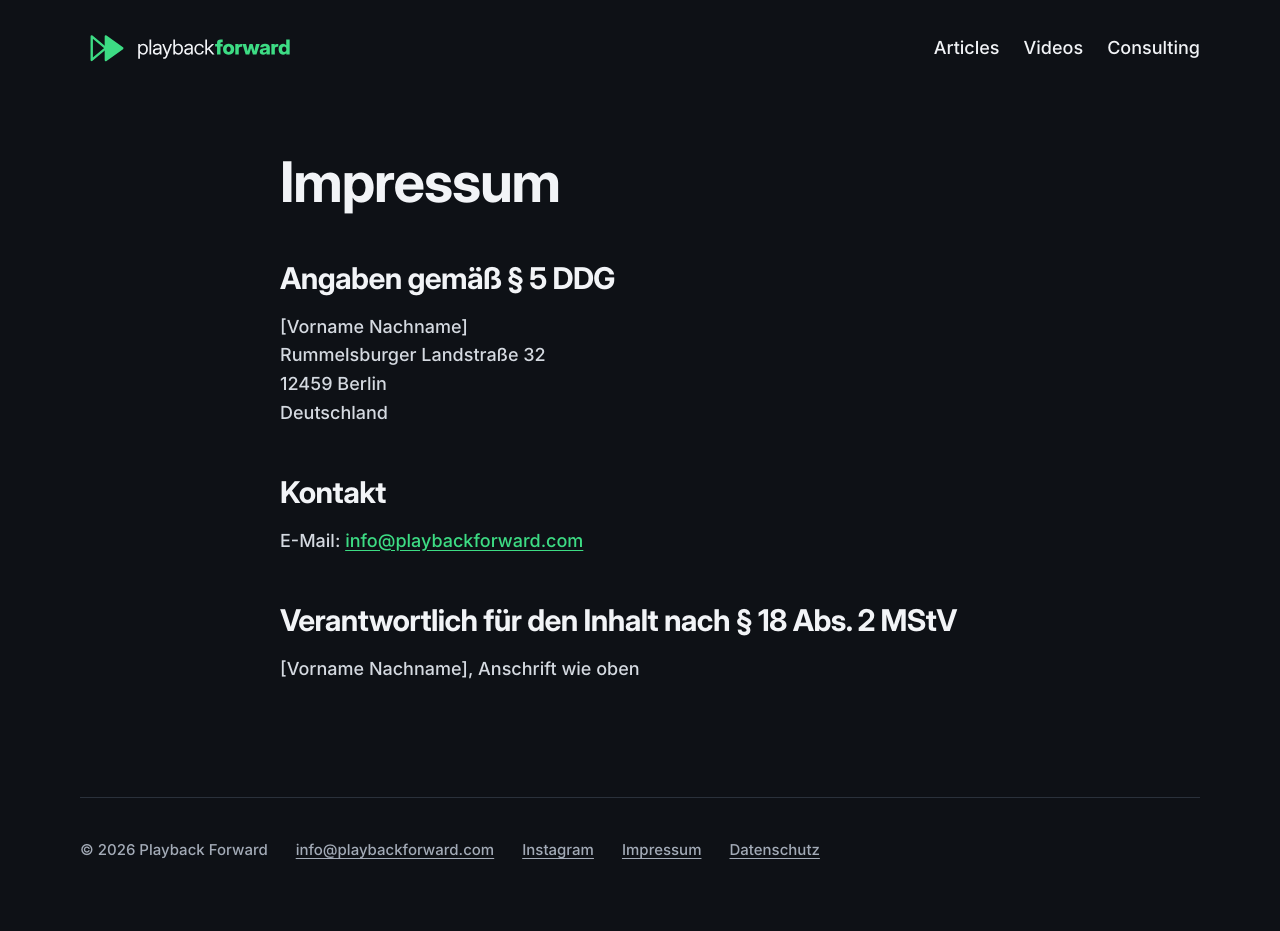
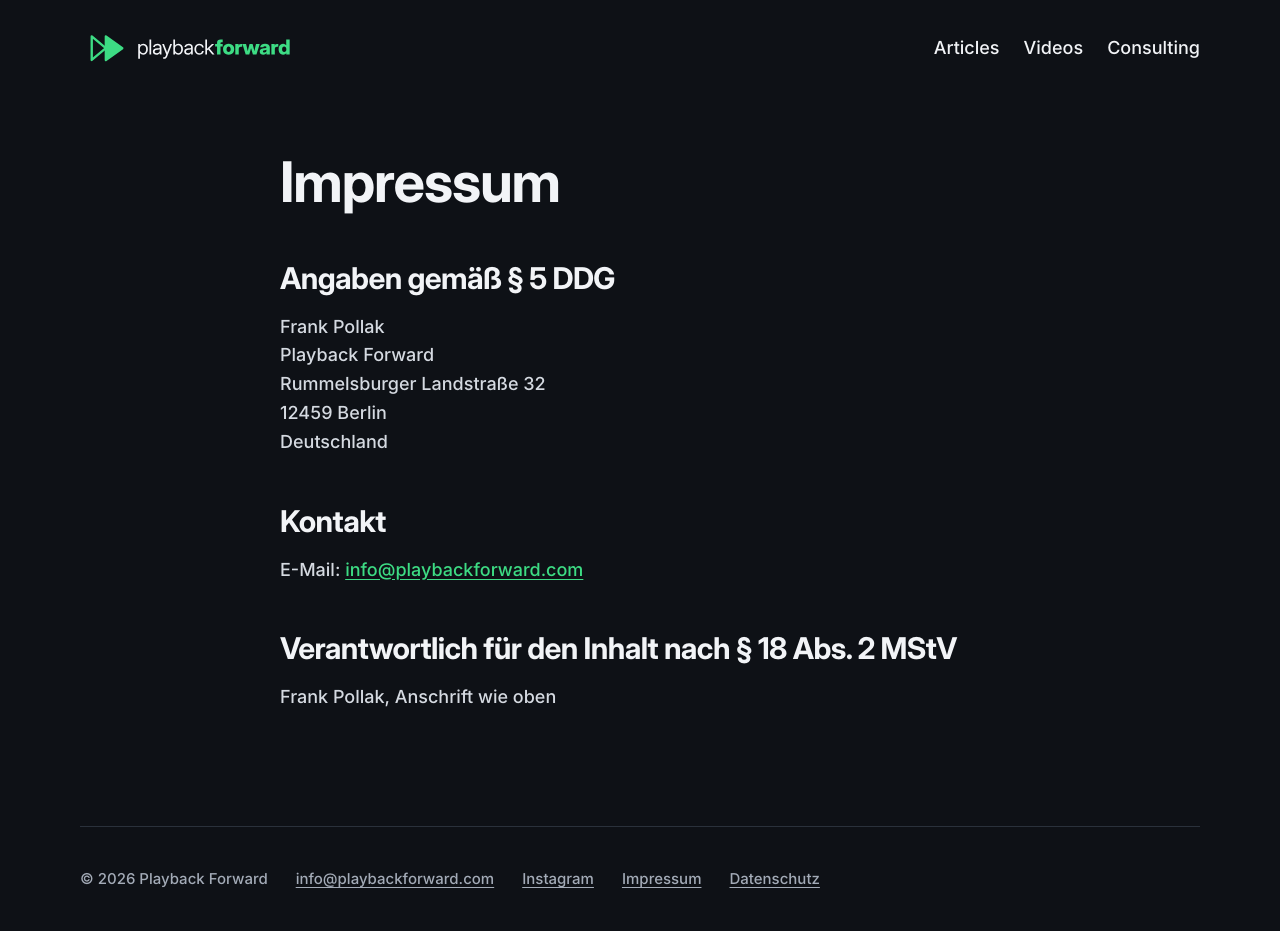
Before and after one commit to playbackforward/playbackforward.github.io, a Jekyll site: the page built from impressum.md, in a window 1280 px wide. Built offline with Jekyll 4.4.1, drawn with Linux system fonts in a browser that asks for light colours; before the commit the page ends 902 px from its top, so only the background shows below that.

Commit message:
Impressum: add owner name
Co-Authored-By: Claude Opus 5.5 <noreply@anthropic.com>

```diff
--- a/impressum.md
+++ b/impressum.md
@@ -5,11 +5,11 @@ lang: de
 permalink: /impressum/
 description: Impressum von Playback Forward.
 ---
-<!-- TODO(owner): Platzhalter in [ ] ersetzen, bevor die Domain umgestellt wird. -->
 
 ## Angaben gemäß § 5 DDG
 
-[Vorname Nachname]<br>
+Frank Pollak<br>
+Playback Forward<br>
 Rummelsburger Landstraße 32<br>
 12459 Berlin<br>
 Deutschland
@@ -20,4 +20,4 @@ E-Mail: [info@playbackforward.com](mailto:info@playbackforward.com)
 
 ## Verantwortlich für den Inhalt nach § 18 Abs. 2 MStV
 
-[Vorname Nachname], Anschrift wie oben
+Frank Pollak, Anschrift wie oben
```
Also changed, not shown: privacy.md (+2 -2 lines).
